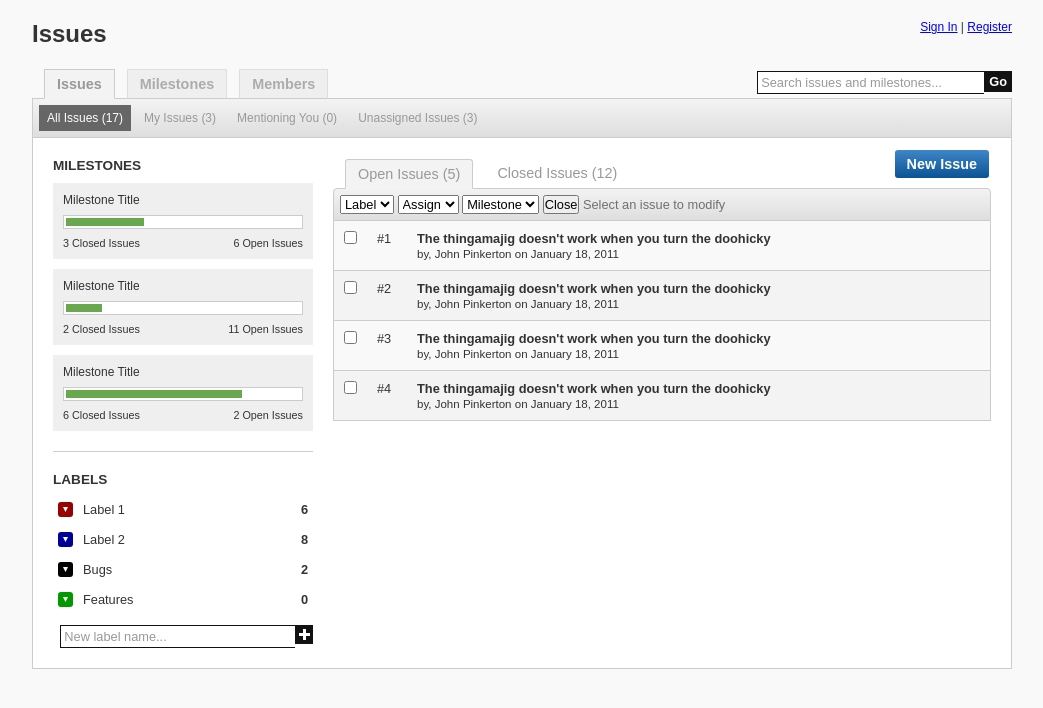
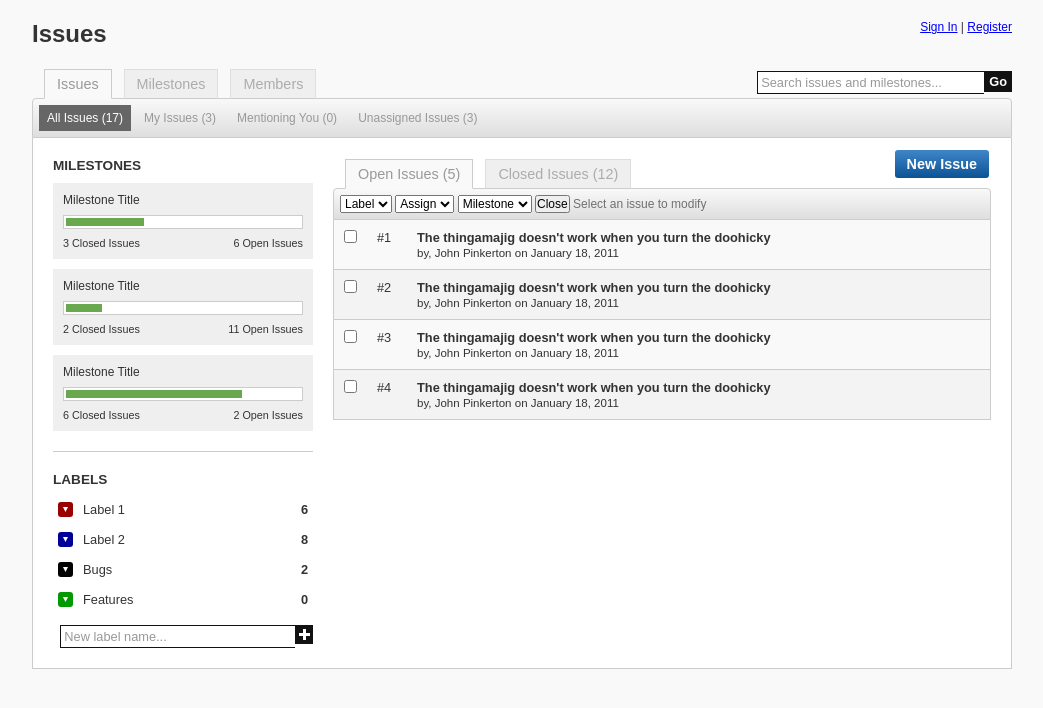
Before and after one commit to Roave/issues, a PHP site: page / in a window 1280 px wide. Shown: the top 708 px of the page, without its empty margins (118-1161 px from the left). Run offline with PHP 8.4, Linux system fonts and the light colour scheme; some libraries are stand-ins or nearby versions.

Commit message:
Made a generic tab class and applied it to both tab sections

```diff
--- a/css/style.css
+++ b/css/style.css
@@ -84,81 +84,88 @@ a:hover {
 
 
 /* -------------------------------------------------------------------------- */
-/* -----| TOP NAVIGATION |--------------------------------------------------- */
+/* -----| TAB LIST |--------------------------------------------------------- */
 /* -------------------------------------------------------------------------- */
 
-#primaryNavigation {
+.tabList {
     margin: 0;
     position: relative;
     bottom: -1px;
 }
 
-#primaryNavigation li {
+.tabList li {
     list-style: none;
     display: inline-block;
     float: left;
     margin-left: 12px;
 }
 
-#primaryNavigation li a {
+.tabList li a {
     background-color: #EFEFEF;
     border: 1px solid #DEDEDE;
     border-bottom: 1px solid #CCC;
     color: #ACACAC;
     display: block;
     font-size: .9em;
-    font-weight: bold;
     padding: 6px 12px;
     text-decoration: none;
     -moz-border-radius-topleft: 3px;
     -moz-border-radius-topright: 3px;
 }
 
-#primaryNavigation li a:hover {
+.tabList li a:hover {
     background-color: #D9D9D9;
 }
 
-#primaryNavigation li.active a {
-    background-color: #F3F3F3;
+.tabList li.active a {
+    background-color: #F9F9F9;
     border-top: 1px solid #CCC;
     border-left: 1px solid #CCC;
     border-right: 1px solid #CCC;
-    border-bottom: 1px solid #F3F3F3;
+    border-bottom: 1px solid #F9F9F9;
     color: #999;
 }
 
-#secondaryNavigation {
+.tabListBottom {
+    background: #F9F9F9;
+    background: #F9F9F9 -webkit-gradient(linear, 0 0, 0 100%, from(#F9F9F9), to(#DEDEDE));
+    background: #F9F9F9 -moz-linear-gradient(top, #F9F9F9, #DEDEDE);
     border: 1px solid #CCC;
-    background: #F3F3F3;
-    background: #F3F3F3 -webkit-gradient(linear, 0 0, 0 100%, from(#F3F3F3), to(#DEDEDE));
-    background: #F3F3F3 -moz-linear-gradient(top, #F3F3F3, #DEDEDE);
-    margin: 0;
+    border-top-left-radius: 4px;
+    border-top-right-radius: 4px;
+    color: #707070;
+    font-size: .75em;
     padding: 6px;
     -moz-border-radius-topleft: 4px;
     -moz-border-radius-topright: 4px;
+    -webkit-border-top-left-radius: 4px;
+    -webkit-border-top-right-radius: 4px;
 }
 
-#secondaryNavigation li {
+.tabListSubNav {
+    margin: 0;
+}
+
+.tabListSubNav li {
     list-style: none;
     display: inline-block;
     float: left;
 }
 
-#secondaryNavigation li a {
+.tabListSubNav li a {
     color: #999;
     display: block;
-    font-size: .75em;
     margin-right: 5px;
     padding: 6px 8px;
     text-decoration: none;
     -moz-border-radius: 2px;
 }
 
-#secondaryNavigation li a:hover {
+.tabListSubNav li a:hover {
     text-decoration: underline;
 }
 
-#secondaryNavigation li.active a {
+.tabListSubNav li.active a {
     background-color: #666;
     color: #FFF;
     text-decoration: none;
@@ -182,7 +189,7 @@ a:hover {
     width: 658px;
 }
 
-#issuesNavigation {
+/*#issuesNavigation {
     bottom: -1px;
     margin: 0;
     position: relative;
@@ -220,7 +227,7 @@ a:hover {
     border-bottom: 1px solid #F3F3F3;
     color: #999;
     text-decoration: none;
-}
+}*/
 
 #newIssue {
     background: #0B5394;
@@ -247,19 +254,8 @@ a:hover {
 }
 
 #isuesActionBox {
-    background: #F3F3F3;
-    background: #F3F3F3 -webkit-gradient(linear, 0 0, 0 100%, from(#F3F3F3), to(#DEDEDE));
-    background: #F3F3F3 -moz-linear-gradient(top, #F3F3F3, #DEDEDE);
-    border: 1px solid #CCC;
-    border-top-left-radius: 4px;
-    border-top-right-radius: 4px;
-    color: #707070;
     font-size: .8em;
     padding: 6px;
-    -moz-border-radius-topleft: 4px;
-    -moz-border-radius-topright: 4px;
-    -webkit-border-top-left-radius: 4px;
-    -webkit-border-top-right-radius: 4px;
 }
 
 
--- a/index.html
+++ b/index.html
@@ -28,7 +28,7 @@
             </div>
 
             <div class="clearfix">
-                <ul id="primaryNavigation" class="floatLeft">
+                <ul id="primaryNavigation" class="tabList floatLeft">
                     <li class="active">
                         <a href="#">Issues</a>
                     </li>
@@ -48,7 +48,8 @@
                 </form>
             </div>
 
-            <ul id="secondaryNavigation" class="clearfix">
+            <div class="tabListBottom">
+                <ul class="tabListSubNav clearfix">
                     <li class="active">
                         <a href="#">All Issues (17)</a>
                     </li>
@@ -62,6 +63,7 @@
                         <a href="#">Unassigned Issues (3)</a>
                     </li>
                 </ul>
+            </div>
 
             <div id="pageContent" class="clearfix">
 
@@ -141,13 +143,13 @@
                 <div id="mainContent" class="floatRight">
 
                     <div class="clearfix">
-                        <ul id="issuesNavigation" class="floatLeft">
+                        <ul id="issuesNavigation" class="tabList floatLeft">
                             <li class="active"><a href="#">Open Issues (5)</a></li>
                             <li><a href="#">Closed Issues (12)</a></li>
                         </ul>
                     </div>
 
-                    <div id="isuesActionBox">
+                    <div class="tabListBottom">
                         <select>
                             <option>Label</option>
                         </select>
```
Lines whose indentation alone changed are shown as unchanged.
